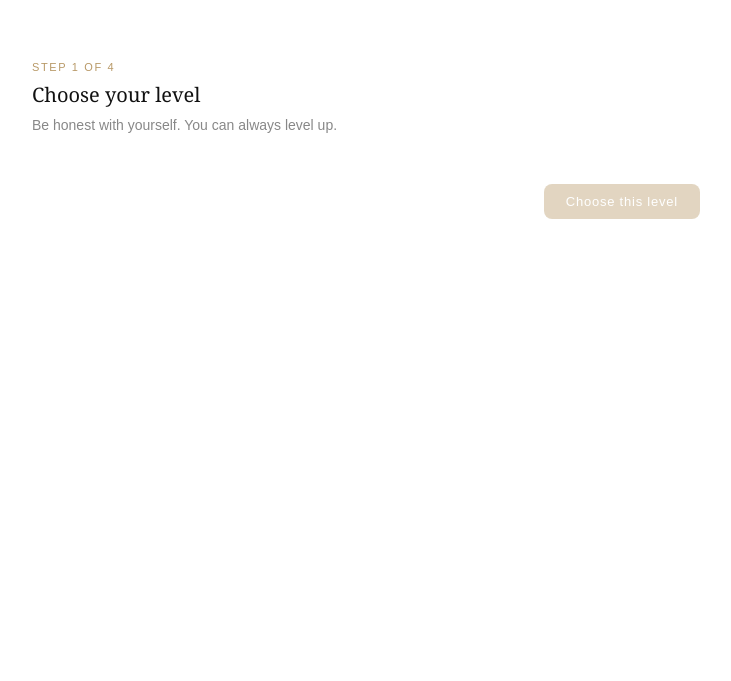
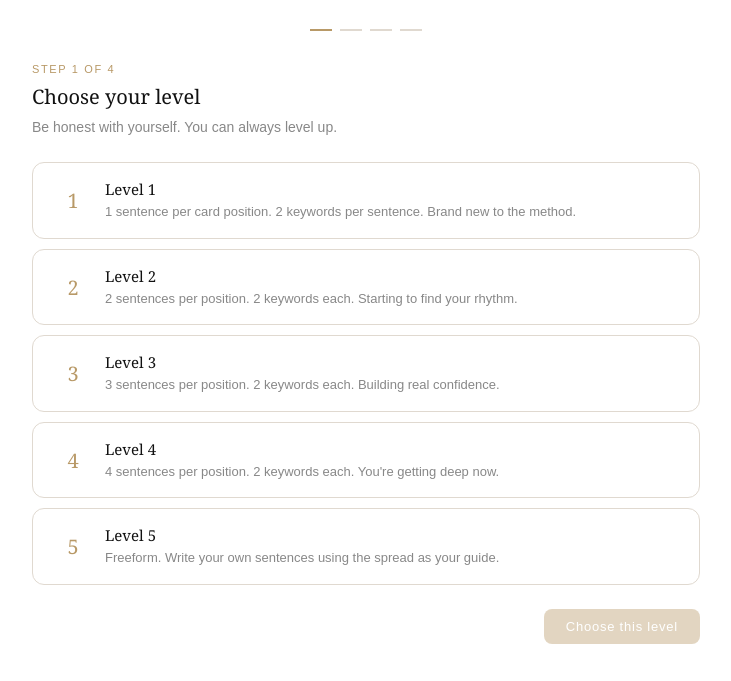
Before and after one commit to moonandmage/tarot-stories-app, a plain HTML site: page index.html in a window 1280 px wide. Shown: the part 119-800 px from the top of the page, without its empty margins (274-1005 px from the left). Drawn offline with Linux system fonts and the light colour scheme.

Commit message:
Update index.html

```diff
--- a/index.html
+++ b/index.html
@@ -116,7 +116,7 @@ body{background:#ffffff;color:#111111;font-family:Georgia,'Times New Roman',seri
 </div>
 
 <script>
-const API_KEY = const API_KEY = '';
+const API_KEY = '';
 const LEVELS=[
   {n:1,name:"Level 1",desc:"1 sentence per card position. 2 keywords per sentence. Brand new to the method."},
   {n:2,name:"Level 2",desc:"2 sentences per position. 2 keywords each. Starting to find your rhythm."},
```
